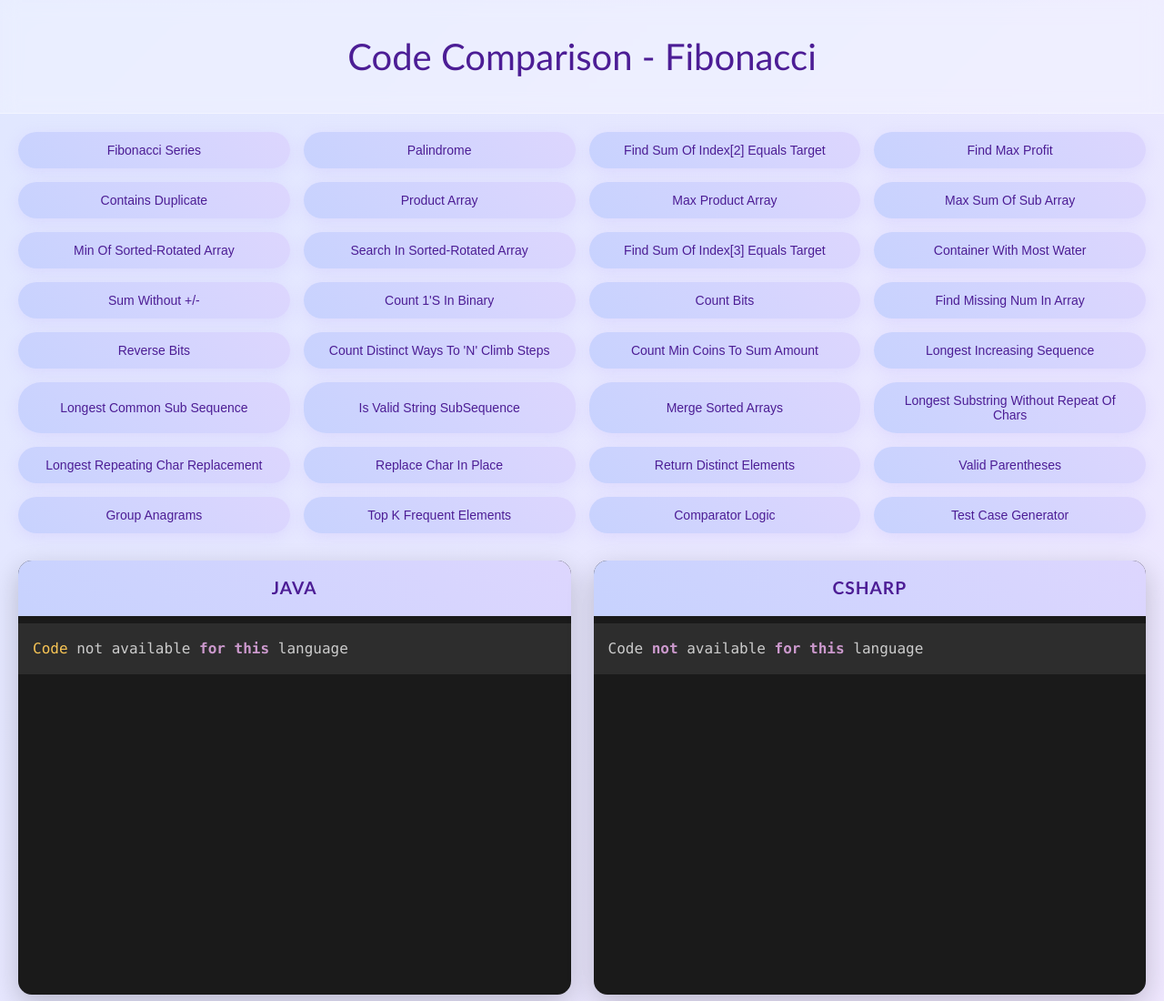
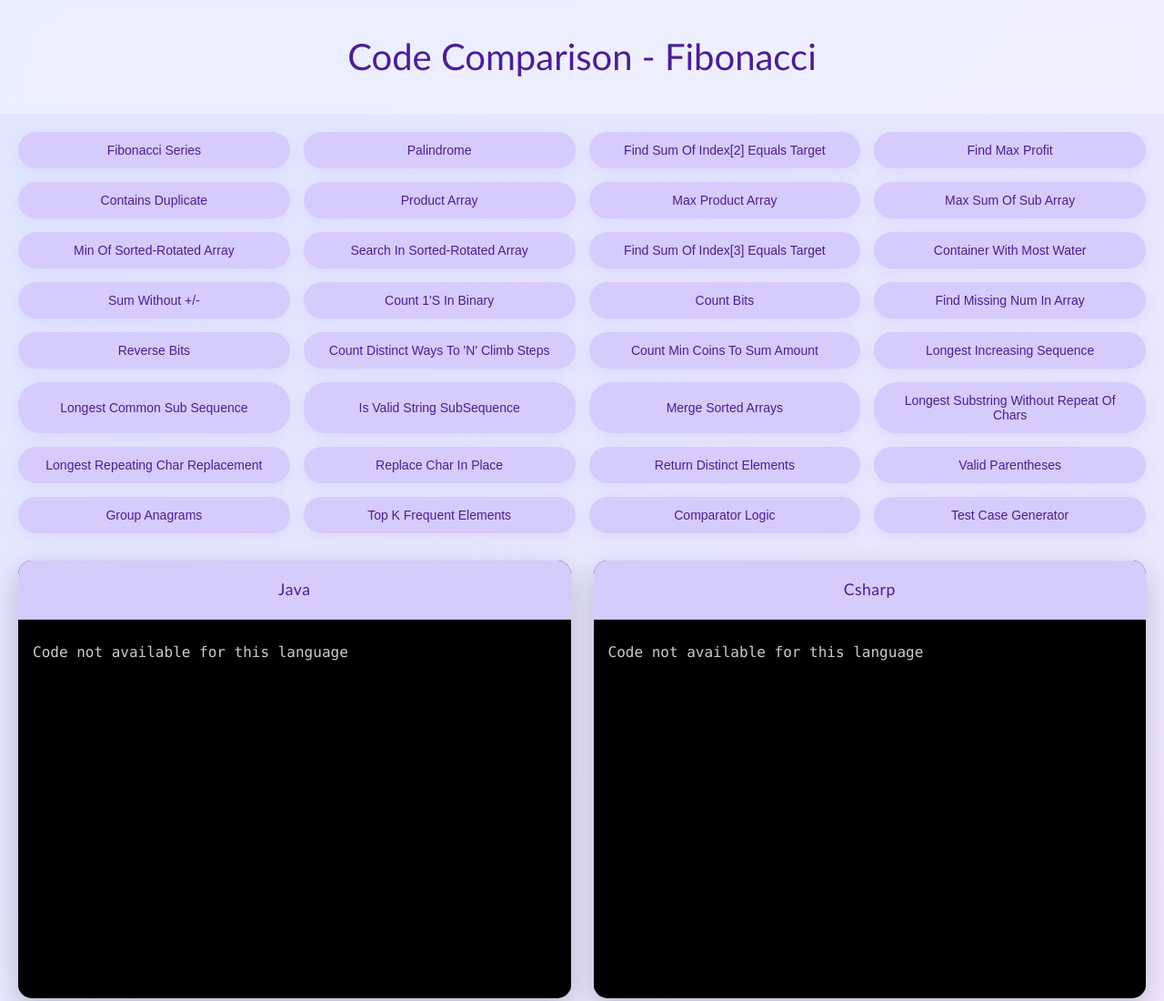
Before and after one commit to harishavenue1/harishavenue1.github.io, a website: page index.html in a window 1280 px wide. Shown: the top 1100 px of the page at 91% size. Drawn offline with nearby package versions, Linux system fonts and the light colour scheme; no server answers.

Commit message:
color with scroll reset

```diff
--- a/script.js
+++ b/script.js
@@ -35,6 +35,7 @@ function fetchCode(url, targetId) {
         })
         .then(data => {
             document.getElementById(targetId).textContent = data;
+            document.getElementById(targetId).parentElement.scrollTop = 0;
             Prism.highlightAll();
         })
         .catch(error => {
--- a/styles.css
+++ b/styles.css
@@ -21,9 +21,9 @@ h1 {
     font-size: 2.5rem;
     font-weight: 300;
     text-shadow: none;
-    background: rgba(255,255,255,0.3);
+    background: rgba(255, 255, 255, 0.3);
     backdrop-filter: blur(10px);
-    border-bottom: 1px solid rgba(255,255,255,0.4);
+    border-bottom: 1px solid rgba(255, 255, 255, 0.4);
 }
 
 .container {
@@ -47,34 +47,37 @@ h1 {
 }
 
 .code-container {
+    background: #000000;
+    border-radius: 15px;
+    overflow: hidden;
+    box-shadow: 0 10px 30px rgba(0, 0, 0, 0.2);
     transition: all 0.3s ease;
+    backdrop-filter: blur(10px);
 }
 
-.code-container {
-    background: #1a1a1a;
-    border-radius: 15px;
-    overflow: hidden;
-    box-shadow: 0 10px 30px rgba(0,0,0,0.2);
-    transition: all 0.3s ease;
-    backdrop-filter: blur(10px);
+.code-container:hover {
+    transform: scale(1.02);
+    box-shadow: 0 15px 40px rgba(0, 0, 0, 0.3);
+    z-index: 10;
 }
 
 
 
 .code-title {
-    background: linear-gradient(45deg, #C7D2FE, #DDD6FE);
+    background: #D5CBFD;
     color: #4C1D95;
     text-align: center;
-    font-weight: 600;
-    font-size: 1.2rem;
-    padding: 15px;
+    font-weight: 500;
+    font-size: 1.1rem;
+    padding: 18px;
     margin: 0;
-    text-transform: uppercase;
-    letter-spacing: 1px;
+    text-transform: capitalize;
+    letter-spacing: 0.5px;
+    border-bottom: 1px solid rgba(76, 29, 149, 0.1);
 }
 
 pre {
-    background-color: #1a1a1a;
+    background-color: #000000 !important;
     color: #a9b7c6;
     padding: 20px;
     margin: 0;
@@ -84,8 +87,14 @@ pre {
     overflow: auto;
     white-space: pre-wrap;
     word-wrap: break-word;
-    max-height: 400px;
+    height: 400px;
     transition: all 0.3s ease;
+}
+
+code {
+    background-color: #000000 !important;
+    color: #a9b7c6;
+    font-family: 'Calibri', monospace;
 }
 
 code {
@@ -94,19 +103,50 @@ code {
 }
 
 /* Syntax highlighting for different languages */
-code .keyword { color: #cc7832; font-weight: bold; }
-code .string { color: #6a8759; }
-code .number { color: #6897bb; }
-code .comment { color: #808080; font-style: italic; }
-code .function { color: #ffc66d; }
-code .variable { color: #9876aa; }
-code .operator { color: #a9b7c6; }
-code .bracket { color: #a9b7c6; }
-code .type { color: #b5b5b5; }
-code .method { color: #ffc66d; }
+code .keyword {
+    color: #cc7832;
+    font-weight: bold;
+}
+
+code .string {
+    color: #6a8759;
+}
+
+code .number {
+    color: #6897bb;
+}
+
+code .comment {
+    color: #808080;
+    font-style: italic;
+}
+
+code .function {
+    color: #ffc66d;
+}
+
+code .variable {
+    color: #9876aa;
+}
+
+code .operator {
+    color: #a9b7c6;
+}
+
+code .bracket {
+    color: #a9b7c6;
+}
+
+code .type {
+    color: #b5b5b5;
+}
+
+code .method {
+    color: #ffc66d;
+}
 
 .button {
-    background: linear-gradient(45deg, #C7D2FE, #DDD6FE);
+    background: #D5CBFD;
     color: #4C1D95;
     border: none;
     font-size: 14px;
@@ -122,7 +162,7 @@ code .method { color: #ffc66d; }
 .button:hover {
     transform: translateY(-2px);
     box-shadow: 0 8px 25px rgba(196, 181, 253, 0.4);
-    background: linear-gradient(45deg, #DDD6FE, #C7D2FE);
+    background: #A78BFA;
 }
 
 .button:active {
```
